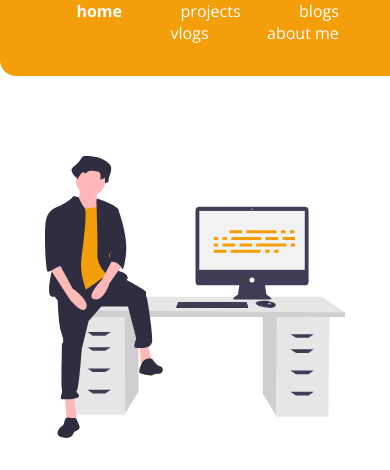
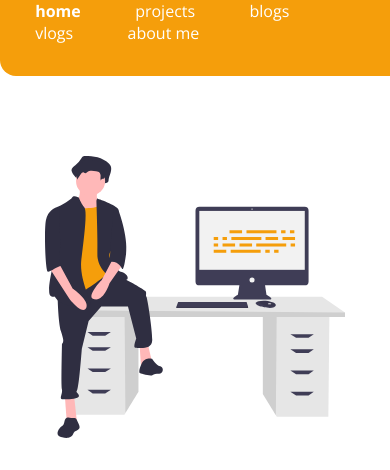
Before and after one commit to pantsachin/Sachinpant-portfolio, a plain HTML site: page index.html in a window 390 px wide. Shown: the part 56-526 px from the top of the page. Drawn offline with nearby package versions, Linux system fonts and the light colour scheme.

Commit message:
docs: update
updated for mobile view

```diff
--- a/styles.css
+++ b/styles.css
@@ -61,7 +61,7 @@ hr {
 .list-item-inline {
   display: inline;
   padding: 0rem 0.2rem;
-  justify-items: auto;
+
 }
 
 .navigation {
@@ -80,7 +80,16 @@ hr {
 .nav-pills {
   color: white;
   text-align: right;
+  display: flex;
+  flex-wrap: wrap;
+  justify-content: flex-end;
 
+}
+
+@media (max-width: 800px) {
+  .nav-pills {
+    justify-content: flex-start;
+  }
 }
 
 .navigation .link {
```
